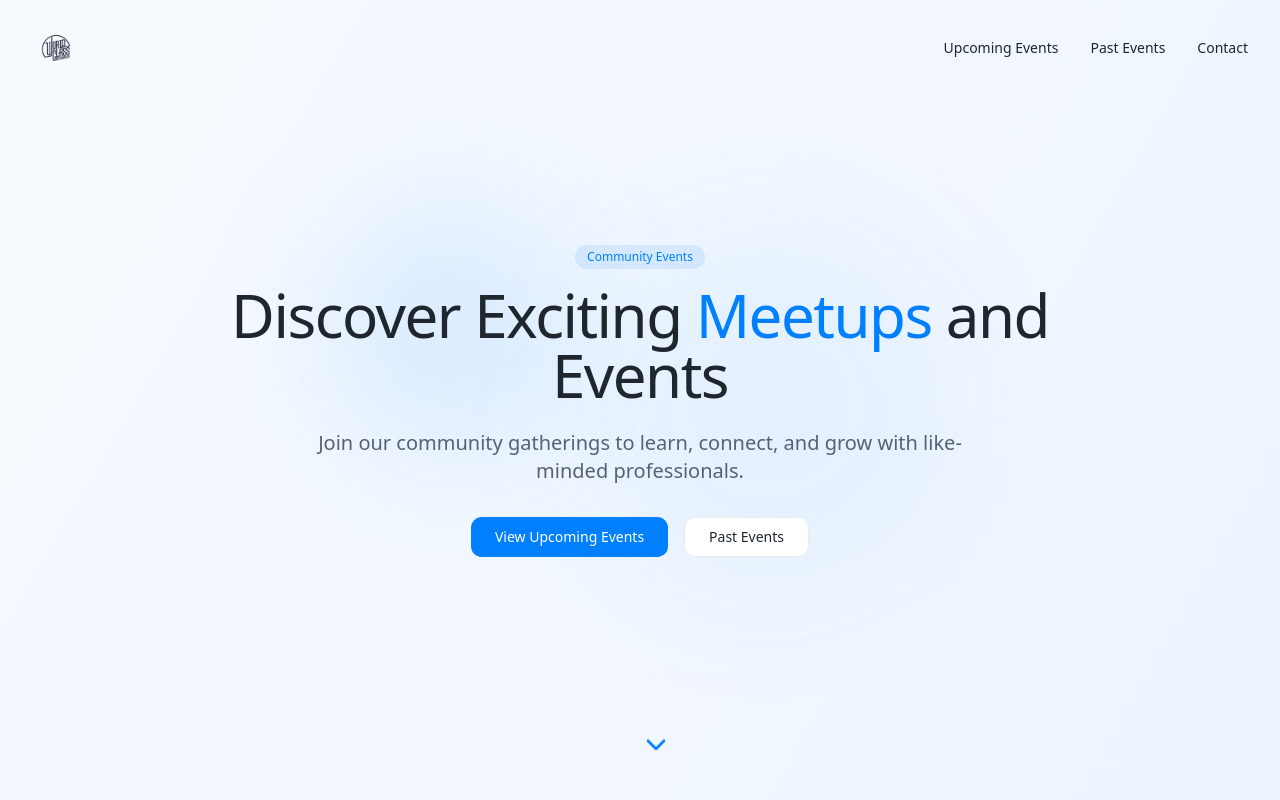
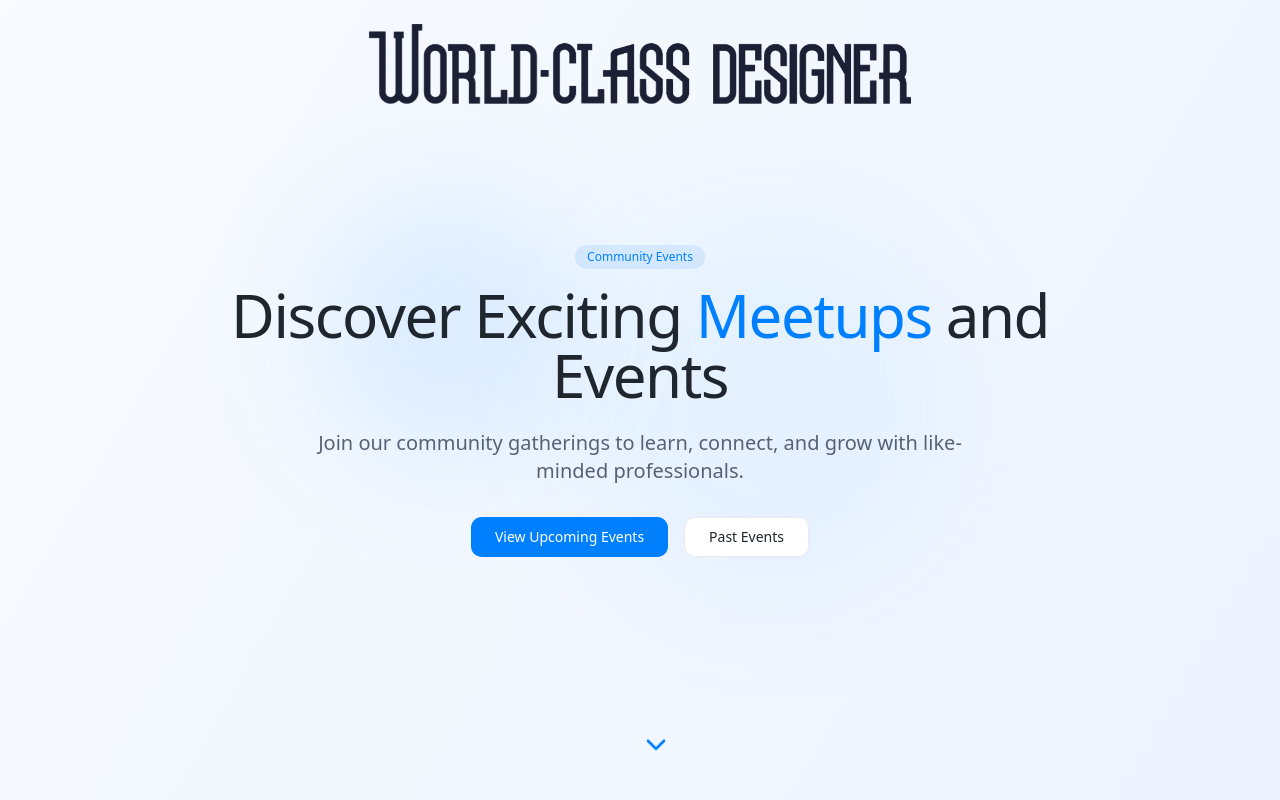
Before and after one commit to wcdschool/worldclassdesigner, a React (Vite) app: page / in a window 1280 px wide. Shown: the top 800 px of the page. Built offline with nearby package versions, Linux system fonts and the light colour scheme.

Commit message:
Update header section
Updates the header section with a new logo.

```diff
--- a/src/components/Navbar.tsx
+++ b/src/components/Navbar.tsx
@@ -1,12 +1,9 @@
 
 import { useState, useEffect } from 'react';
 import { cn } from '@/lib/utils';
-import { Menu, X } from 'lucide-react';
-import { Button } from '@/components/ui/button';
 
 const Navbar = () => {
   const [isScrolled, setIsScrolled] = useState(false);
-  const [mobileMenuOpen, setMobileMenuOpen] = useState(false);
 
   useEffect(() => {
     const handleScroll = () => {
@@ -17,12 +14,6 @@ const Navbar = () => {
     return () => window.removeEventListener('scroll', handleScroll);
   }, []);
 
-  const navItems = [
-    { name: 'Upcoming Events', href: '#upcoming' },
-    { name: 'Past Events', href: '#past' },
-    { name: 'Contact', href: '#contact' }
-  ];
-
   return (
     <nav
       className={cn(
@@ -32,67 +23,17 @@ const Navbar = () => {
           : 'py-6 bg-transparent'
       )}
     >
-      <div className="max-w-7xl mx-auto flex items-center justify-between">
+      <div className="max-w-7xl mx-auto flex items-center justify-center">
         <a
           href="#"
           className="transition-all duration-300"
         >
           <img
-            src="/lovable-uploads/976f1608-fe4b-4980-a5cc-c39da01c3508.png"
+            src="/lovable-uploads/cf3e8c0c-1af2-4f27-bb73-063b5c9c0b2d.png"
             alt="World Class Designer Logo"
-            className="h-12 w-auto"
+            className="h-16 sm:h-20 w-auto"
           />
         </a>
-
-        {/* Desktop Navigation */}
-        <div className="hidden md:flex items-center space-x-8">
-          {navItems.map((item) => (
-            <a
-              key={item.name}
-              href={item.href}
-              className="text-sm font-medium hover:text-primary transition-colors duration-200"
-            >
-              {item.name}
-            </a>
-          ))}
-        </div>
-
-        {/* Mobile Menu Button */}
-        <Button
-          variant="ghost"
-          size="icon"
-          className="md:hidden"
-          onClick={() => setMobileMenuOpen(!mobileMenuOpen)}
-        >
-          {mobileMenuOpen ? (
-            <X className="h-6 w-6" />
-          ) : (
-            <Menu className="h-6 w-6" />
-          )}
-        </Button>
-
-        {/* Mobile Menu */}
-        <div
-          className={cn(
-            'absolute top-full left-0 right-0 glass-panel md:hidden transform transition-all duration-300 ease-in-out overflow-hidden',
-            mobileMenuOpen
-              ? 'opacity-100 translate-y-0 max-h-64'
-              : 'opacity-0 -translate-y-4 max-h-0'
-          )}
-        >
-          <div className="px-4 py-5 space-y-4">
-            {navItems.map((item) => (
-              <a
-                key={item.name}
-                href={item.href}
-                className="block text-base font-medium hover:text-primary transition-colors duration-200"
-                onClick={() => setMobileMenuOpen(false)}
-              >
-                {item.name}
-              </a>
-            ))}
-          </div>
-        </div>
       </div>
     </nav>
   );
```
Also changed, not shown: public/lovable-uploads/cf3e8c0c-1af2-4f27-bb73-063b5c9c0b2d.png (added).
